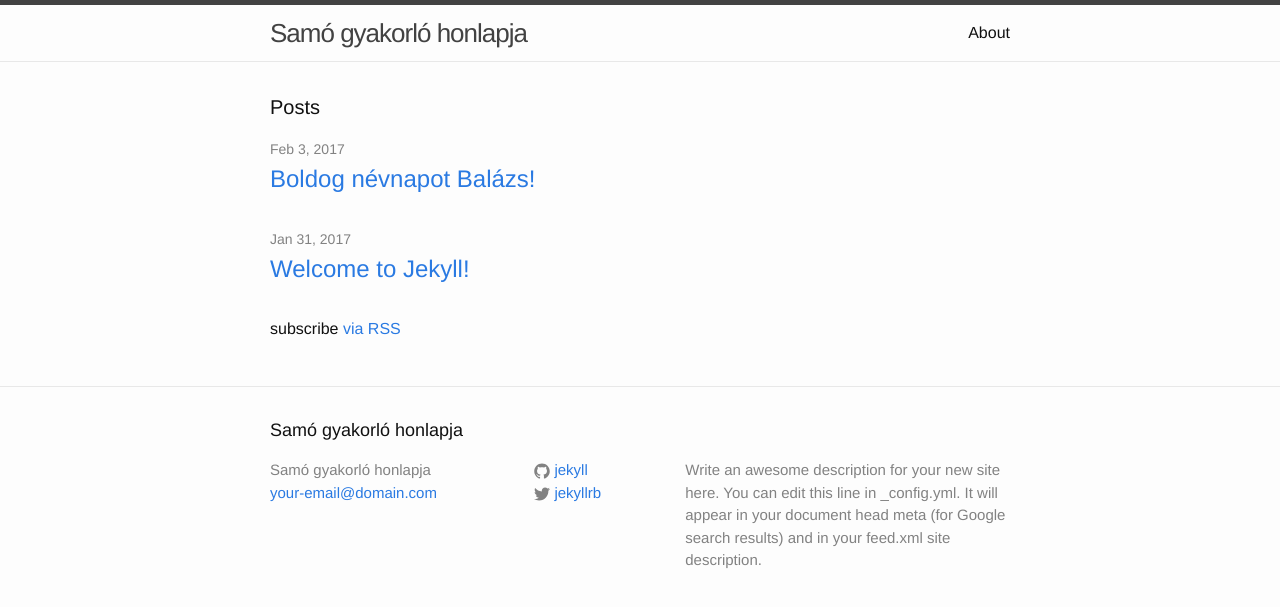
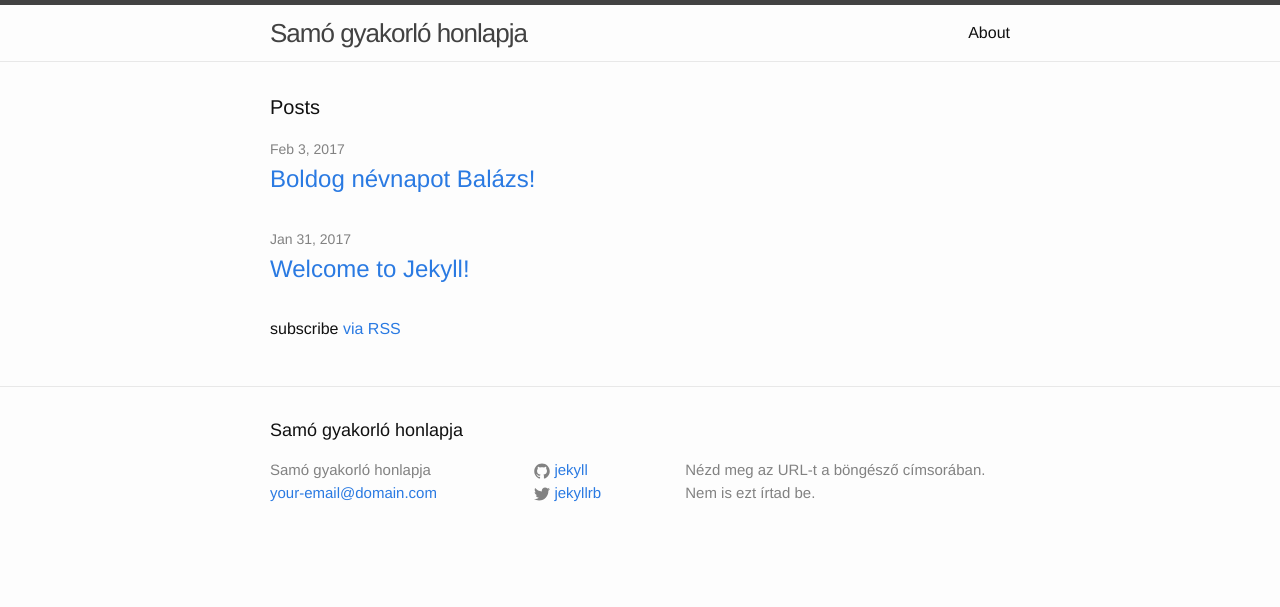
Before and after one commit to saszigeti/saszigeti.github.io, a Jekyll site: the page built from index.html, in a window 1280 px wide. Shown: the top 607 px of the page. Built offline with Jekyll 4.4.1, drawn with Linux system fonts in a browser that asks for light colours.

Commit message:
Update _config.yml

```diff
--- a/_config.yml
+++ b/_config.yml
@@ -9,11 +9,12 @@
 title: Samó gyakorló honlapja
 email: your-email@domain.com
 description: > # this means to ignore newlines until "baseurl:"
-  Write an awesome description for your new site here. You can edit this
-  line in _config.yml. It will appear in your document head meta (for
-  Google search results) and in your feed.xml site description.
+  Nézd meg az URL-t a böngésző címsorában. Nem is ezt írtad be.
+# Write an awesome description for your new site here. You can edit this
+# line in _config.yml. It will appear in your document head meta (for
+# Google search results) and in your feed.xml site description.
 baseurl: "" # the subpath of your site, e.g. /blog
-url: "http://yourdomain.com" # the base hostname & protocol for your site
+url: "http://carsharee.net" # the base hostname & protocol for your site
 twitter_username: jekyllrb
 github_username:  jekyll
 
```
